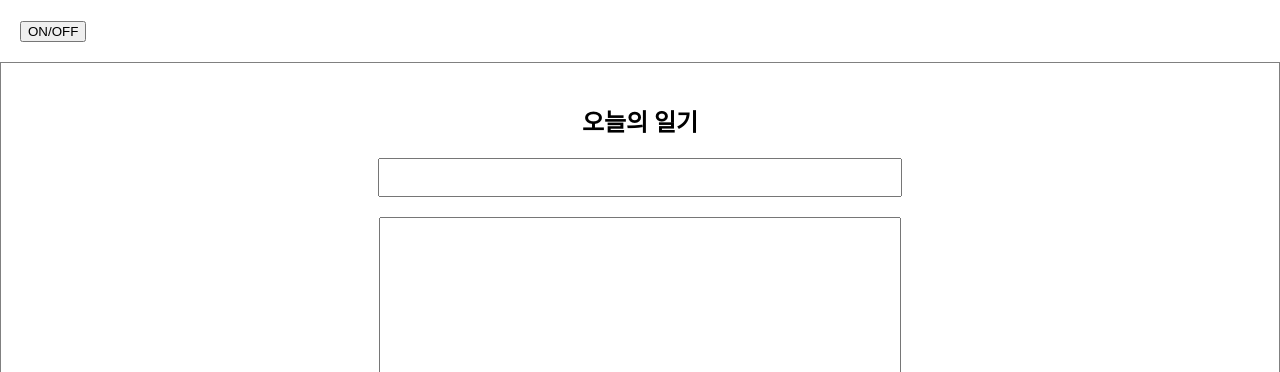
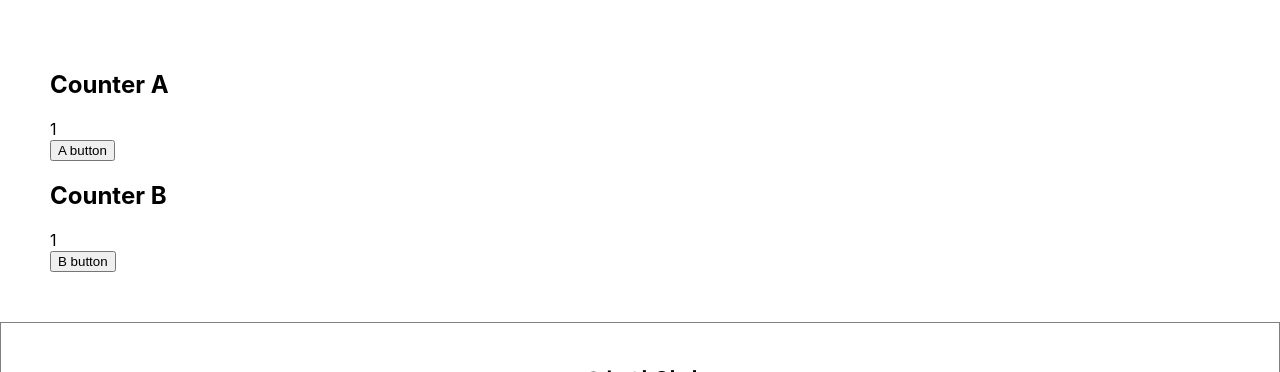
Before and after one commit to wonhyuna/ReactBasic, a React (Create React App) app: page / in a window 1280 px wide. Shown: the top 372 px of the page. Built offline with nearby package versions, Linux system fonts and the light colour scheme; no server answers.

Commit message:
최적화2 - React.memo

```diff
--- a/src/App.js
+++ b/src/App.js
@@ -2,7 +2,7 @@
 import {useMemo, useEffect, useRef, useState} from "react";
 import DiaryEditor from './DiaryEditor';
 import DiaryList from './DiaryList';
-import Lifecycle from './Lifecycle';
+import OptimizeTest from './OptimizeTest';
 
 //https://jsonplaceholder.typicode.com/comments
 
@@ -76,7 +76,7 @@
     // onCreate 만들기
     // 현재 가지고 있는 data 넘기기
     <div className="App">
-      <Lifecycle />
+      <OptimizeTest />
       <DiaryEditor onCreate = {onCreate}/>
       <div>전체 일기: {data.length}</div>
       <div>기분 좋은 일기 개수: {goodCount}</div>
--- /dev/null
+++ b/src/OptimizeTest.js
@@ -0,0 +1,54 @@
+import React, {useState, useEffect} from 'react';
+
+const CounterA = React.memo(({ count })=>{
+  useEffect(()=>{
+    console.log(`CounterA Update - count: ${count}`)
+  })
+
+  return <div>{count}</div>
+})
+
+const CounterB = ({ obj })=>{ //props를 obj로
+
+  useEffect(()=>{
+    console.log(`CounterB Update - count: ${obj.count}`)
+  })
+
+  return <div>{obj.count}</div>
+}
+
+const areEqual = (prevProps, nextProps)=>{
+  //return true:이전 프롭스 현재 프롭스가 같다 -> 리렌더링을 일으키지 않음
+  if(prevProps.obj.count === nextProps.obj.count){
+    return true;
+  }
+  return false;
+}
+
+const MemoizedCounterB = React.memo(CounterB, areEqual); //CounterB는 areEqual에 따라 리렌더할지말지 결정
+
+const OptimizeTest = () =>{
+  const [count, setCount] = useState(1);
+  const [obj, setObj] = useState({
+    count : 1 //객체
+  });
+
+  return (
+    <div style = {{padding: 50}}>
+      <div>
+        <h2>Counter A</h2>
+        <CounterA count = {count}/>
+        <button onClick={() => setCount(count)}>A button</button>
+      </div>
+      <div>
+        <h2>Counter B</h2>
+        <MemoizedCounterB obj = {obj}/>
+        <button onClick={() => setObj({
+          count: obj.count
+        })}>B button</button>
+      </div>
+    </div>
+  )
+};
+
+export default OptimizeTest;
```
